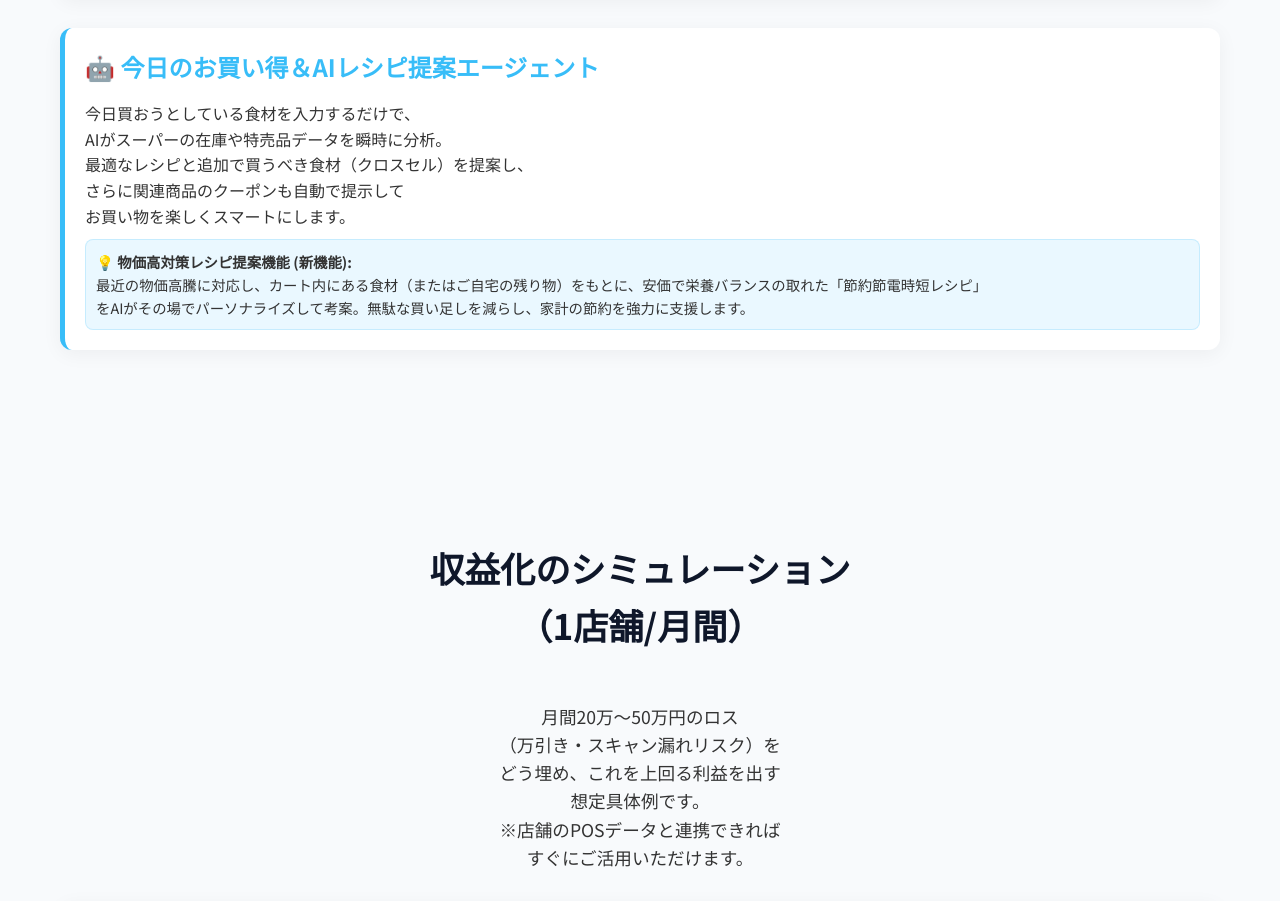
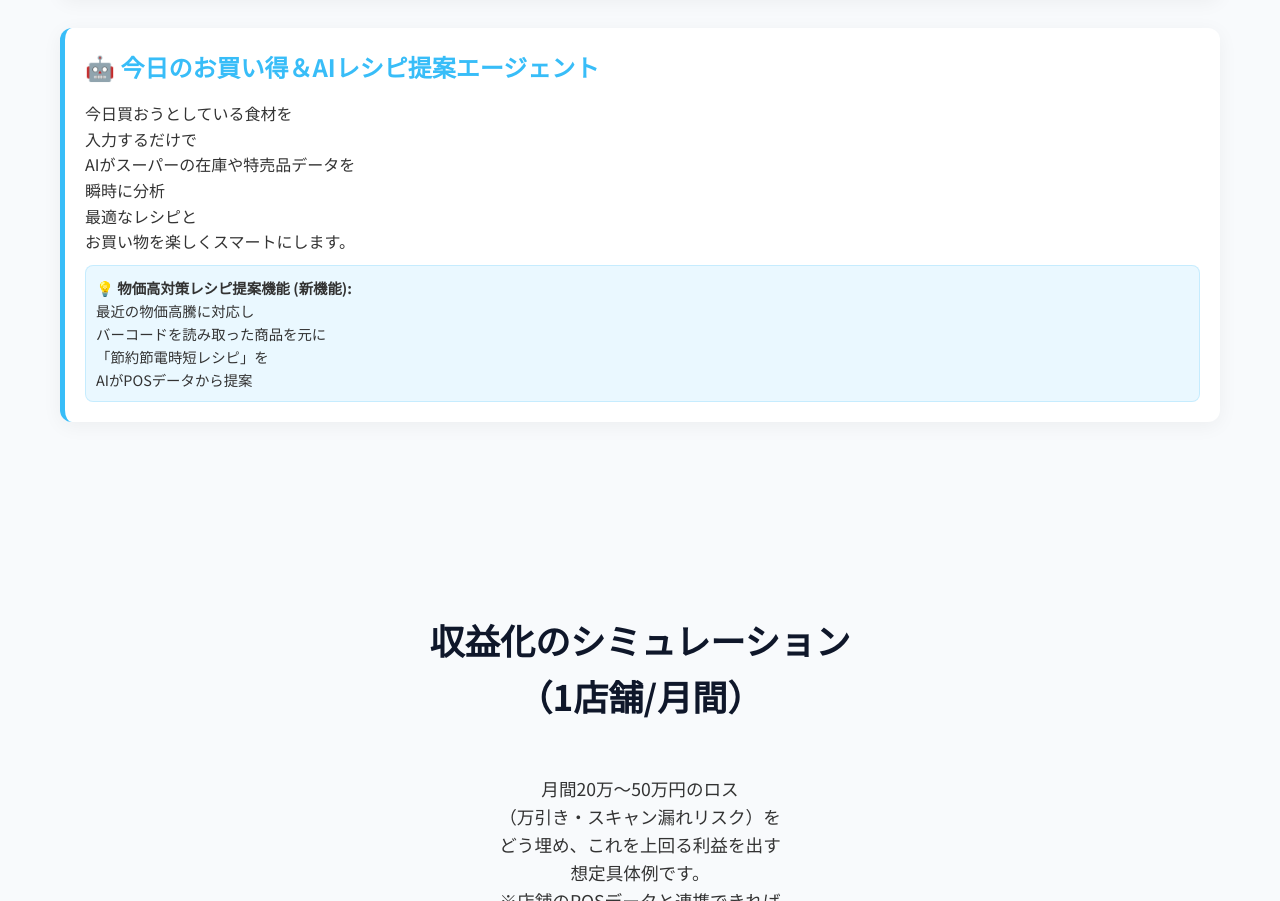
Before and after one commit to kuma19791127/RetailMedia-ad, a website: page anywhere_lp.html in a window 1280 px wide. Shown: the part 3723-4624 px from the top of the page. Drawn offline with Linux system fonts and the light colour scheme.

Commit message:
Update anywhere_regi.html and anywhere_lp.html AI agent copy texts and apply line breaks

```diff
--- a/anywhere_lp.html
+++ b/anywhere_lp.html
@@ -357,15 +357,19 @@
         <div class="card card-primary" id="ai-agent-section" style="margin-top:30px; border-left: 5px solid #38bdf8;">
             <h3 style="color: #38bdf8;">🤖 今日のお買い得＆AIレシピ提案エージェント</h3>
             <p>
-                今日買おうとしている食材を入力するだけで、<br class="mobile-br">
-                AIがスーパーの在庫や特売品データを瞬時に分析。<br class="desktop-br">
-                最適なレシピと追加で買うべき食材（クロスセル）を提案し、<br class="mobile-br">
-                さらに関連商品のクーポンも自動で提示して<br class="mobile-br">
+                今日買おうとしている食材を<br>
+                入力するだけで<br>
+                AIがスーパーの在庫や特売品データを<br>
+                瞬時に分析<br>
+                最適なレシピと<br>
                 お買い物を楽しくスマートにします。
             </p>
             <p style="margin-top:10px; padding: 10px; background: rgba(56, 189, 248, 0.1); border-radius: 8px; border: 1px solid rgba(56, 189, 248, 0.2); font-size: 0.9rem;">
                 <strong>💡 物価高対策レシピ提案機能 (新機能):</strong><br>
-                最近の物価高騰に対応し、カート内にある食材（またはご自宅の残り物）をもとに、安価で栄養バランスの取れた「節約節電時短レシピ」をAIがその場でパーソナライズして考案。無駄な買い足しを減らし、家計の節約を強力に支援します。
+                最近の物価高騰に対応し<br>
+                バーコードを読み取った商品を元に<br>
+                「節約節電時短レシピ」を<br>
+                AIがPOSデータから提案
             </p>
         </div>
     </section>
```
Also changed, not shown: anywhere_regi.html (+2 -2 lines).
